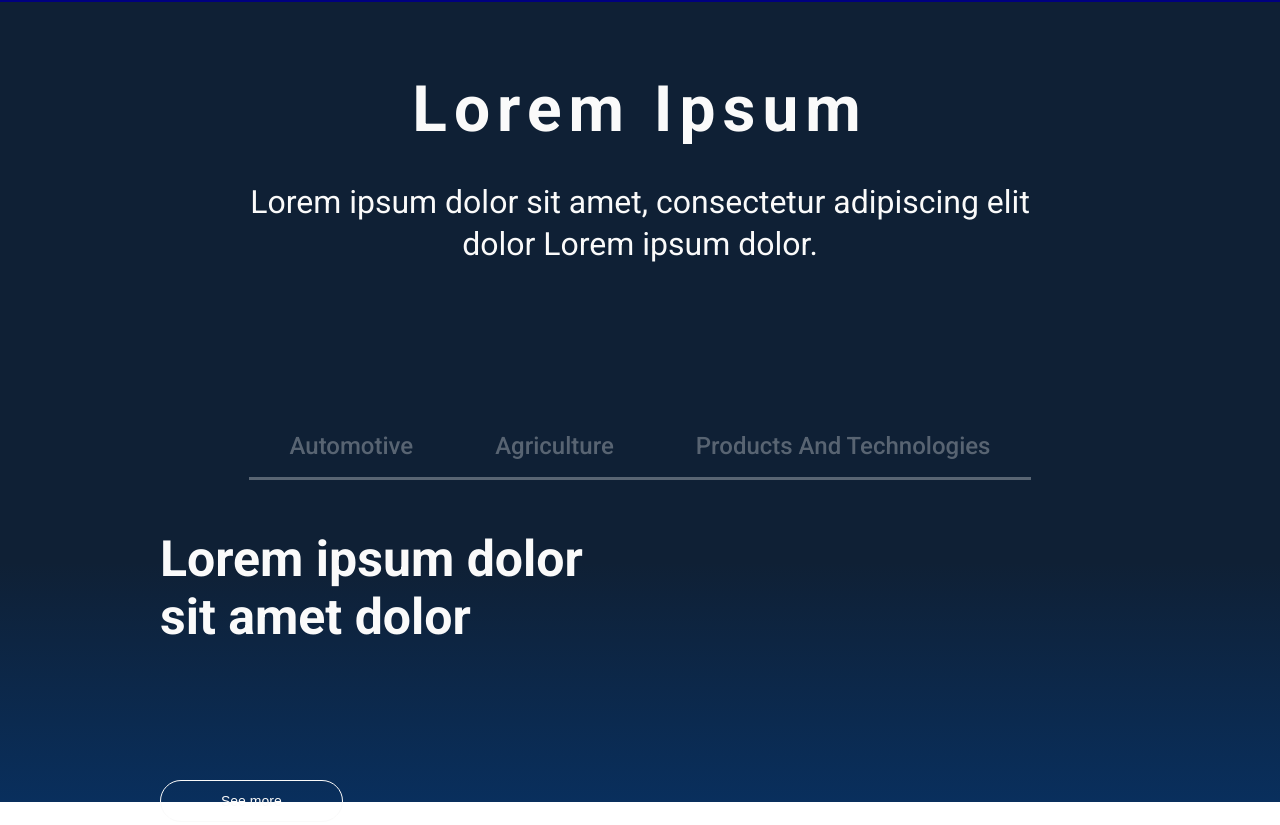
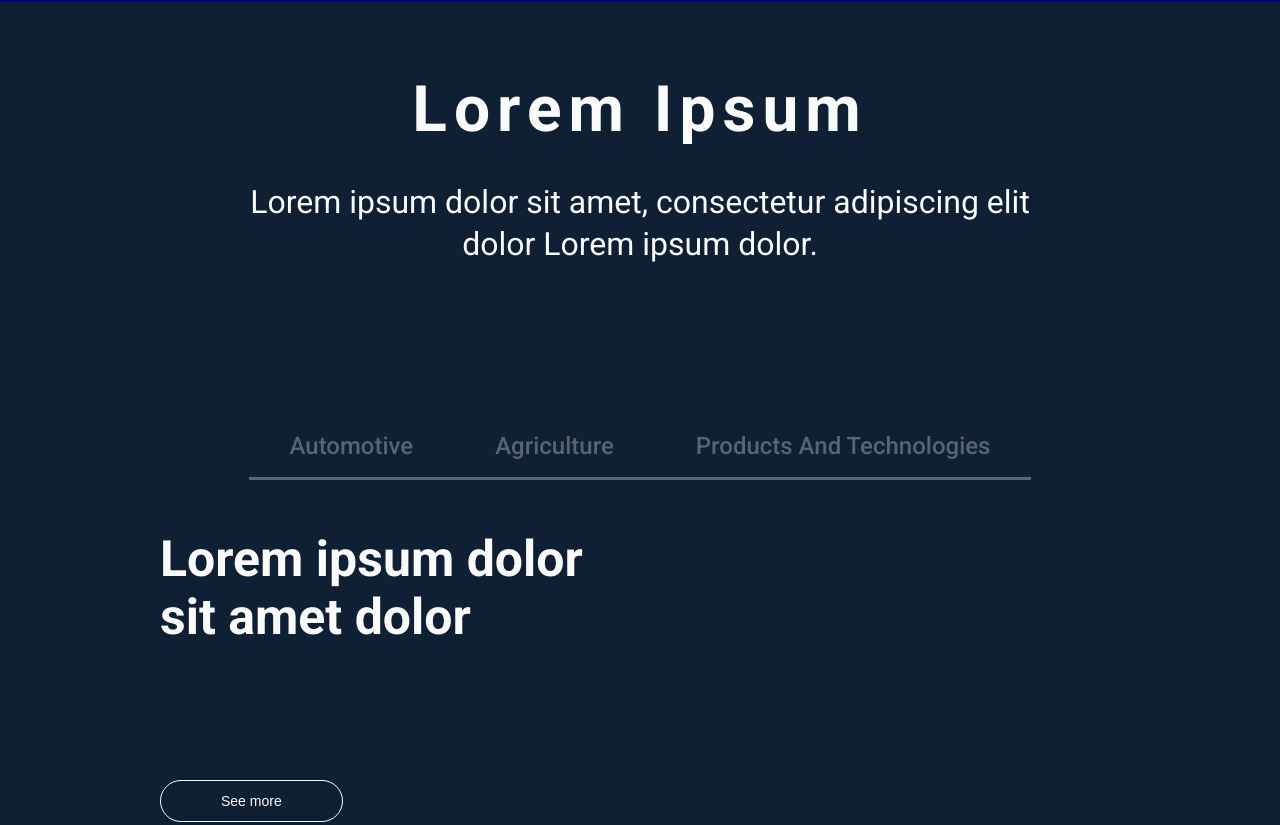
Before and after one commit to plode-v/vcs-website, a plain HTML site: page index.html in a window 1280 px wide. Shown: the part 962-1787 px from the top of the page. Drawn offline with nearby package versions, Linux system fonts and the light colour scheme.

Commit message:
update products section height

```diff
--- a/styles/products.css
+++ b/styles/products.css
@@ -1,5 +1,5 @@
 #products-section {
-    height: 100vh;
+    height: 1200px;
     background: linear-gradient(#0F2035 70%, #092F5D 100%);
 }
 
```
